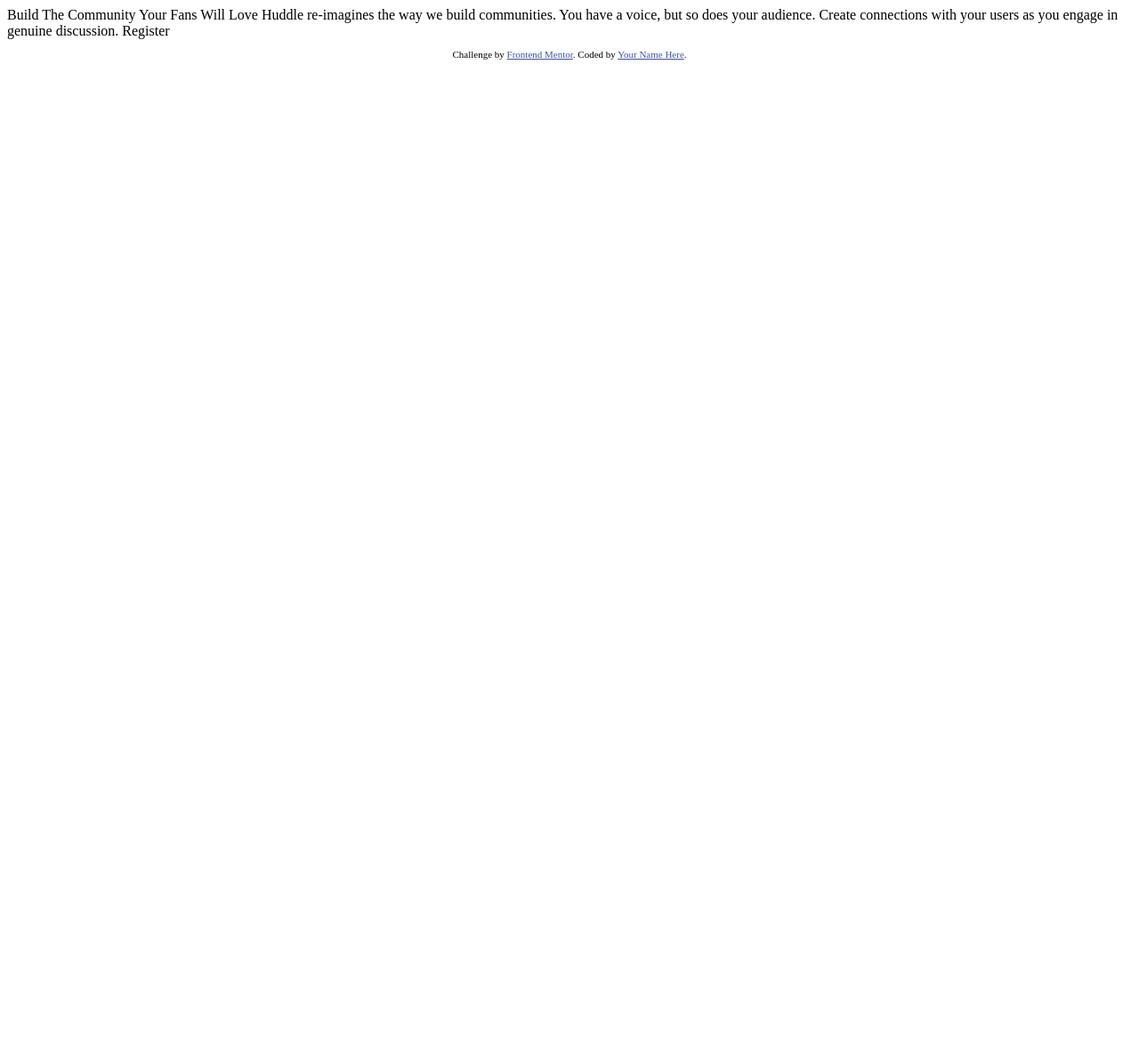
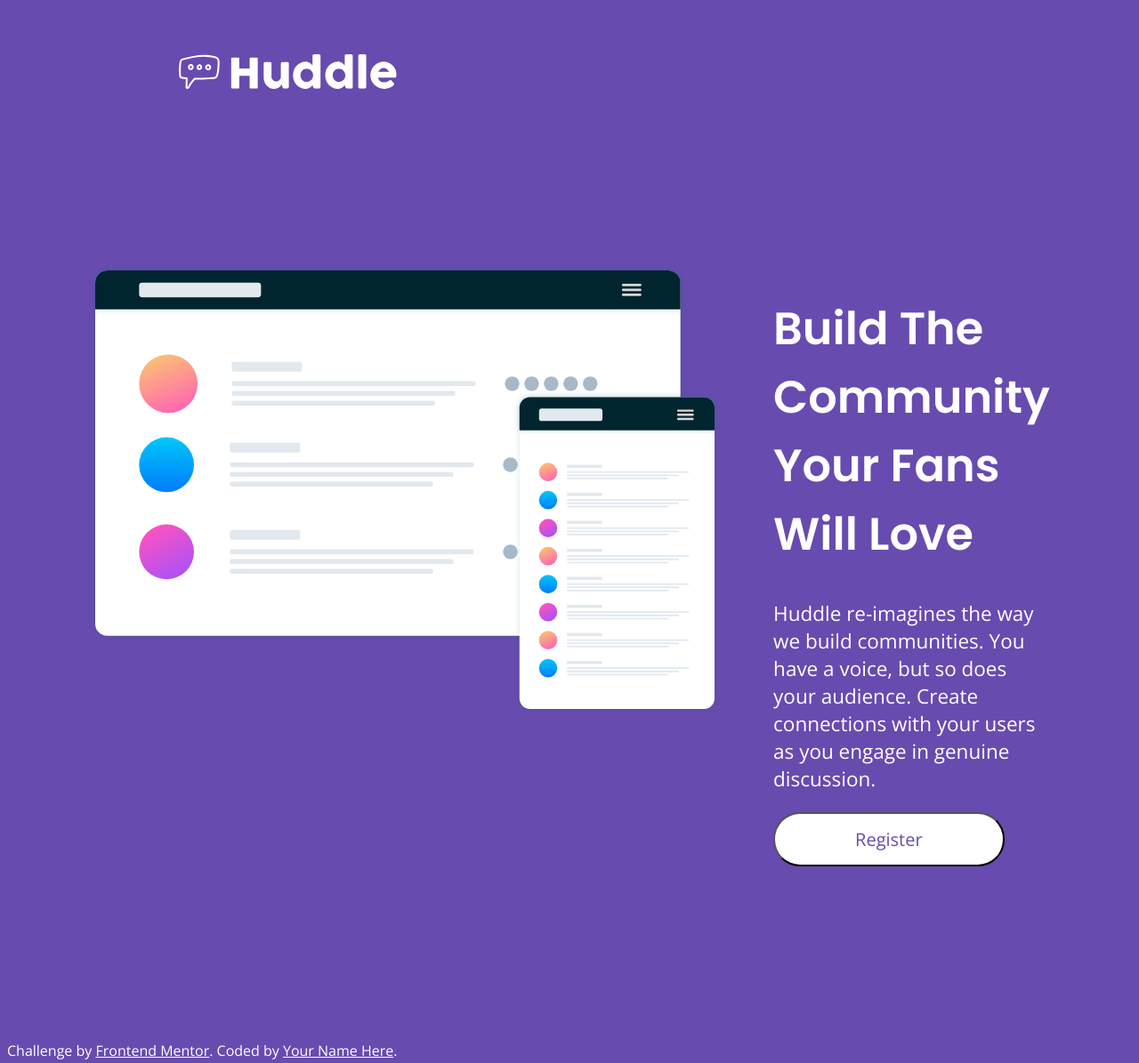
Before and after one commit to julianapsilva/Huddle-landing-page-with-a-single-introductory-section, a plain HTML site: page index.html in a window 1280 px wide. Shown: the whole page at 89% size. Before the commit the page ends 800 px from the top, so only its background shows below. Drawn offline with nearby package versions, Linux system fonts and the light colour scheme.

Commit message:
primeira versao desktop

```diff
--- a/index.html
+++ b/index.html
@@ -1,32 +1,46 @@
 <!DOCTYPE html>
 <html lang="en">
   <head>
-  <meta charset="UTF-8">
-  <meta name="viewport" content="width=device-width, initial-scale=1.0"> <!-- displays site properly based on user's device -->
+    <meta charset="UTF-8" />
+    <meta name="viewport" content="width=device-width, initial-scale=1.0" />
+    <!-- displays site properly based on user's device -->
+    <link rel="stylesheet" href="style.css" />
 
-  <link rel="icon" type="image/png" sizes="32x32" href="./images/favicon-32x32.png">
+    <link
+      rel="icon"
+      type="image/png"
+      sizes="32x32"
+      href="./images/favicon-32x32.png"
+    />
 
-  <title>Frontend Mentor | Huddle landing page with single introductory section</title>
-
-  <!-- Feel free to remove these styles or customise in your own stylesheet 👍 -->
-  <style>
-    .attribution { font-size: 11px; text-align: center; }
-    .attribution a { color: hsl(228, 45%, 44%); }
-  </style>
+    <title>Huddle landing page with single introductory section</title>
   </head>
   <body>
+    <header>
+      <img src="/images/logo.svg" alt="">
+    </header>
+    <div class="content">
+      <div class="image">
+        <img src="/images/illustration-mockups.svg" alt="" srcset="" />
+      </div>
 
-  Build The Community Your Fans Will Love
-
-  Huddle re-imagines the way we build communities. You have a voice, but so does your audience.
-  Create connections with your users as you engage in genuine discussion.
-
-  Register
+      <div class="description">
+        <h1>Build The Community Your Fans Will Love</h1>
+        <p>
+          Huddle re-imagines the way we build communities. You have a voice, but
+          so does your audience. Create connections with your users as you
+          engage in genuine discussion.
+        </p>
+        <button class="button">Register</button>
+      </div>
+    </div>
 
     <footer>
       <p class="attribution">
-      Challenge by <a href="https://www.frontendmentor.io?ref=challenge" target="_blank">Frontend Mentor</a>.
-      Coded by <a href="#">Your Name Here</a>.
+        Challenge by
+        <a href="https://www.frontendmentor.io?ref=challenge" target="_blank"
+          >Frontend Mentor</a
+        >. Coded by <a href="#">Your Name Here</a>.
       </p>
     </footer>
   </body>
--- /dev/null
+++ b/style.css
@@ -0,0 +1,83 @@
+@import url('https://fonts.googleapis.com/css2?family=Open+Sans&family=Poppins:wght@400;600&display=swap');
+
+
+* {
+  background-color: hsl(257, 40%, 49%);
+  color: #FFF;
+}
+
+
+/* body{
+  position: relative;
+  margin: 0 auto;
+  background: url(/images/bg-desktop.svg);
+}
+body:hover::before {
+  position: absolute;
+  background-color: hsl(257, 40%, 49%);
+  opacity: 1;
+} */
+
+
+
+
+
+
+
+
+
+header img {
+  max-width: 50%;
+  margin-left: 180px;
+  margin-top: 40px;
+
+}
+
+
+.content {
+  display: flex;
+  justify-content: center;
+  padding: 180px;
+  /* background: url(/images/bg-desktop.svg); */
+}
+
+.description {
+  margin-left: 60px;
+
+
+}
+h1{
+  font-family: 'Poppins', sans-serif;
+  font-size: 51px;
+}
+.description p{
+  font-size: 22.5px;
+}
+
+p, .button {
+  font-family: 'Open Sans', sans-serif;
+}
+
+.button {
+  background-color: #fff;
+  color: hsl(257, 40%, 49%);
+  padding: 15px 90px;
+  font-size: 20px;
+  border-radius: 30px;
+}
+
+@media (max-width:375px) {
+  .content {
+    flex-direction: column;
+    justify-content: center;
+  }
+  .description {
+    margin:0;
+  }
+  .description .p {
+    background-color: red;
+    color: red;
+    height: 100%;
+    width: 100%;
+  }
+}
```
Lines whose indentation alone changed are shown as unchanged.
